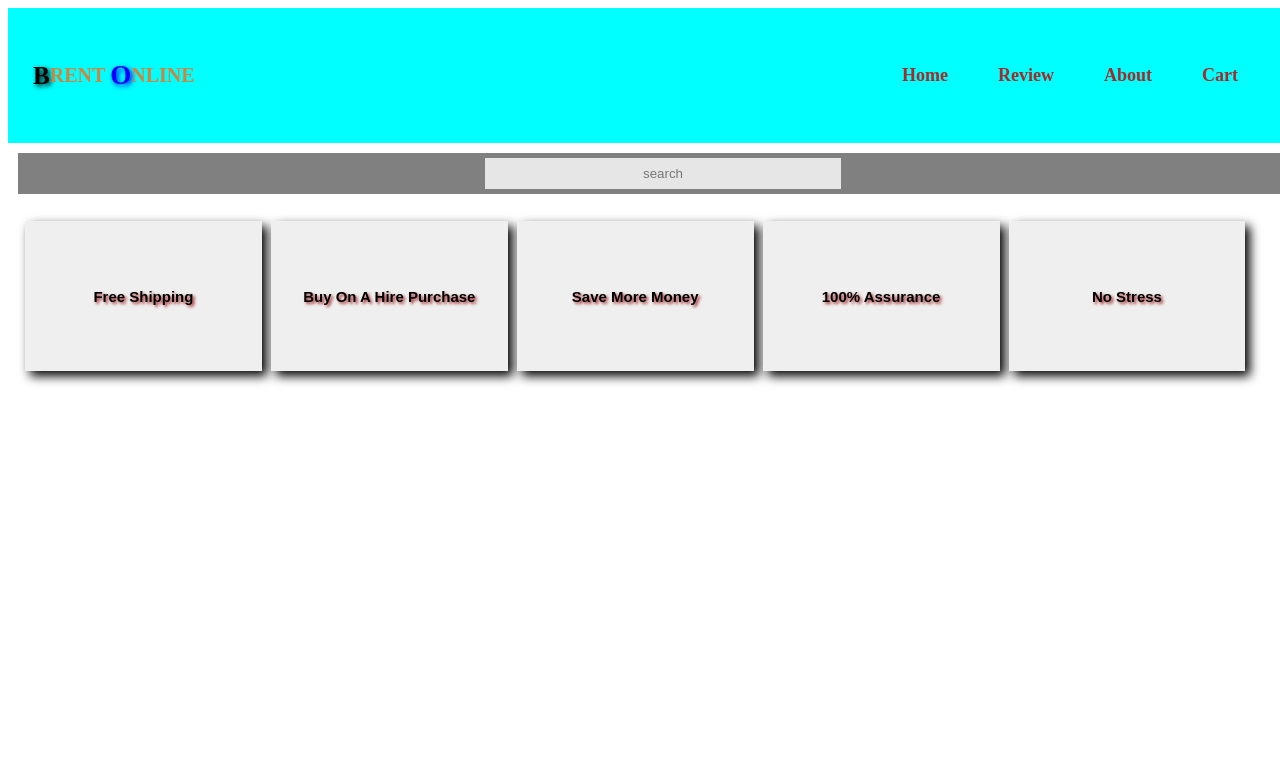
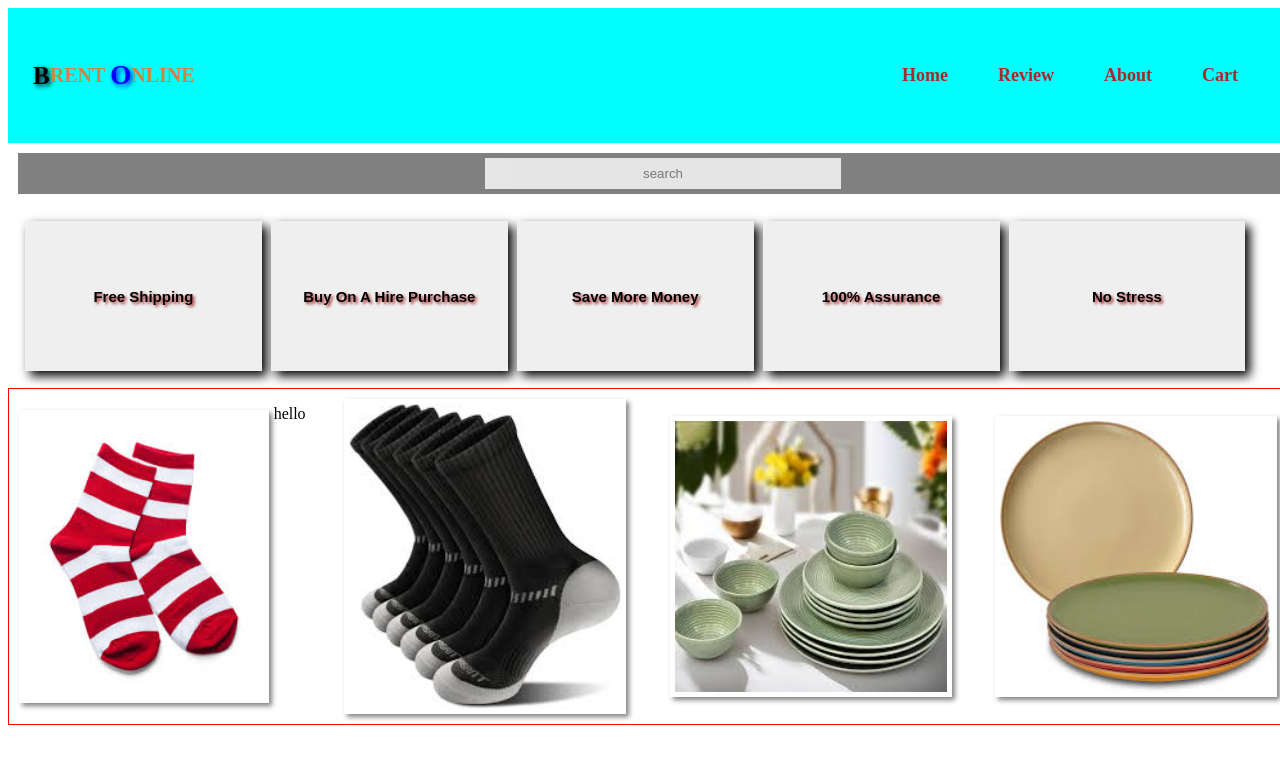
Before and after one commit to BibleBaJnr/yeboahjnr, a plain HTML site: page my folder/index.html in a window 1280 px wide. Shown: the top 764 px of the page. Drawn offline with Linux system fonts and the light colour scheme.

Commit message:
updated text

```diff
--- a/my folder/index.css
+++ b/my folder/index.css
@@ -1,14 +1,15 @@
-body{
+body {
   width: 100%;
 }
-.header{
+.header {
   display: flex;
   justify-content: space-between;
   background: aqua;
   position: sticky;
   top: 0;
+  z-index: 99;
 }
-.header .head-name{
+.header .head-name {
   font-size: 20px;
   color: peru;
   font-weight: bold;
@@ -17,7 +18,7 @@ body{
   display: flex;
   align-items: center;
 }
-.header #header-list{
+.header #header-list {
   display: flex;
   list-style: none;
   margin: 10px;
@@ -26,35 +27,35 @@ body{
   align-items: center;
   text-align: center;
 }
-.header #header-list li{
+.header #header-list li {
   display: flex;
   justify-content: space-between;
   margin: 10px;
   padding: 5px;
   transition: 0.3s ease-in-out;
 }
-.header #header-list li a{
+.header #header-list li a {
   text-decoration: none;
-    color:brown;
+  color: brown;
   font-weight: bold;
   font-size: 18px;
   padding: 5px;
   margin: 5px;
 }
 
-.header #header-list li:hover{
+.header #header-list li:hover {
   background-color: lightgrey;
-    border-radius:25px;
+  border-radius: 25px;
   transition: 0.3s ease-in-out;
   cursor: pointer;
 }
-.header .head-name span{
+.header .head-name span {
   color: black;
   font-size: 25px;
   text-shadow: 2px 2px 5px;
   font-weight: 600;
 }
-.header .head-name h3{
+.header .head-name h3 {
   color: blue;
   margin-left: 5px;
   font-size: 27px;
@@ -63,20 +64,19 @@ body{
 }
 
 /* offers */
-#offers-box{
+#offers-box {
   width: 98%;
   display: flex;
-
 }
 
-#offers-box .offers-texts{
+#offers-box .offers-texts {
   display: flex;
   gap: 5px;
   border: none;
   width: 98%;
   margin: 15px;
 }
-#offers-box .offers-texts button{
+#offers-box .offers-texts button {
   height: 150px;
   width: 100%;
   border: none;
@@ -88,16 +88,15 @@ body{
   text-align: center;
   align-items: center;
 }
-.search-box{
-    display:flex;
+.search-box {
+  display: flex;
   justify-content: center;
   width: 100%;
   margin: 10px;
   background-color: gray;
   padding: 5px;
-
 }
-.search-box input{
+.search-box input {
   height: 25px;
   width: 350px;
   opacity: 80%;
@@ -106,3 +105,25 @@ body{
   text-align: center;
   border: none;
 }
+
+#image-support {
+  display: flex;
+  align-items: center;
+  justify-content: space-between;
+  border: 1px solid red;
+  padding: 5px;
+}
+#image-support .support-imgs {
+  width: 23%;
+  display: flex;
+  justify-content: center;
+
+  min-width: 250px;
+}
+#image-support .support-imgs img {
+  width: 100%;
+  padding: 5px;
+  margin: 5px;
+  gap: 5px;
+  box-shadow: 3px 3px 5px gray;
+}
--- a/my folder/index.html
+++ b/my folder/index.html
@@ -35,6 +35,26 @@
         </div>
      </section>
 
+      <!-- supported images -->
+        <section id="image-support">
+            <div class="support-imgs">
+               <img src="images/socks/socks1.jpeg" alt="">
+               <div>hello</div>
+            </div>
+
+            <div class="support-imgs">
+               <img src="images/socks/socks2.jpeg" alt="">
+
+            </div>
+
+            <div class="support-imgs">
+               <img src="images/plates/ceramic plate set.jpeg" alt="">
+            </div>
+
+            <div class="support-imgs">
+               <img src="images/plates/plate.jpeg" alt="">
+            </div>
+        </section>
 
      <script src="mine.js"></script>
 </body>
```
Also changed, not shown: my folder/images.jpg (deleted), my folder/images/plates/ceramic plate set.jpeg (added), my folder/images/plates/plate.jpeg (added), my folder/images/plates/plate1.jpeg (added), my folder/images/plates/plate2.jpeg (added), my folder/images/plates/plate3.jpeg (added), my folder/images/socks/socks.jpeg (added), my folder/images/socks/socks1.jpeg (added), my folder/images/socks/socks2.jpeg (added), my folder/images/socks/socks3.jpeg (added), my folder/images/socks/socks4.jpeg (added). Lines whose indentation alone changed are shown as unchanged.
